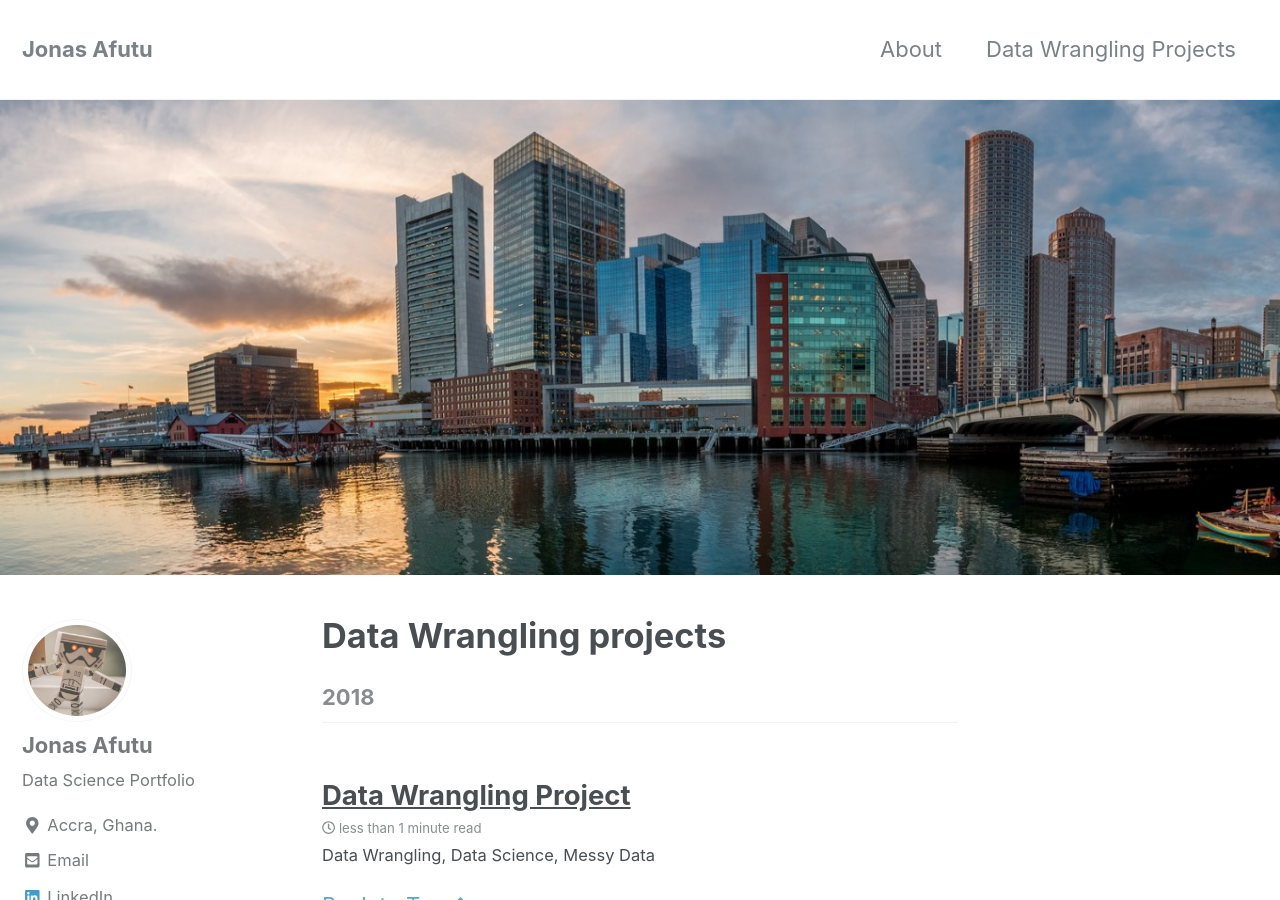
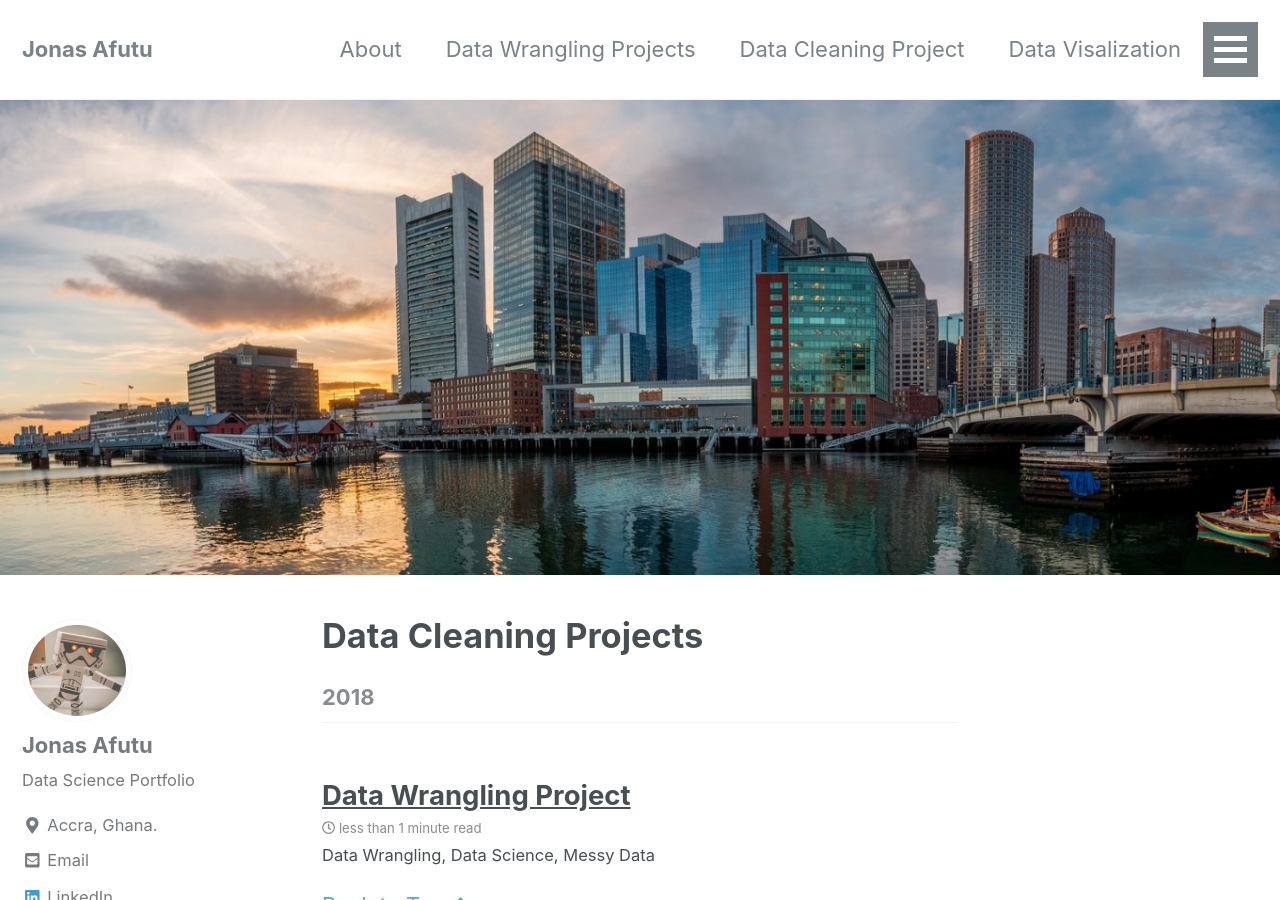
Before and after one commit to Jonasafutu/Jonasafutu.github.io, a Jekyll site: the page built from _pages/machinelearning.md, in a window 1280 px wide and 900 px high. Built offline with Jekyll 4.4.1, drawn with Linux system fonts in a browser that asks for light colours; nearby versions of some CDN libraries.

Commit message:
portfolio updat

```diff
--- a/_pages/machinelearning.md
+++ b/_pages/machinelearning.md
@@ -1,8 +1,18 @@
 ---
 layout: posts
-permalink: /data-wrangling/
-title: "Data Wrangling projects"
+permalink: /data-cleaning/
+title: "Data Cleaning Projects"
 author_profile: true
 header:
   image: "/images/fort point.png"
 ---
+{% include base_path %}
+{% include group-by-array collection=site.posts fields="tags" %}
+
+{% for tag in group_names %}
+  {% assign posts = group_items[forloop.index0] %}
+  <h2 id="{{ tag | slugify }}" class="archive__subtitle">{{ tag }}</h2>
+  {% for posts in posts %}
+    { % include archive-single.html %}
+  {% endfor %}
+{% endfor %}
```
Also changed, not shown: _data/navigation.yml (+8 -0 lines), _pages/about.md (+5 -3 lines).
